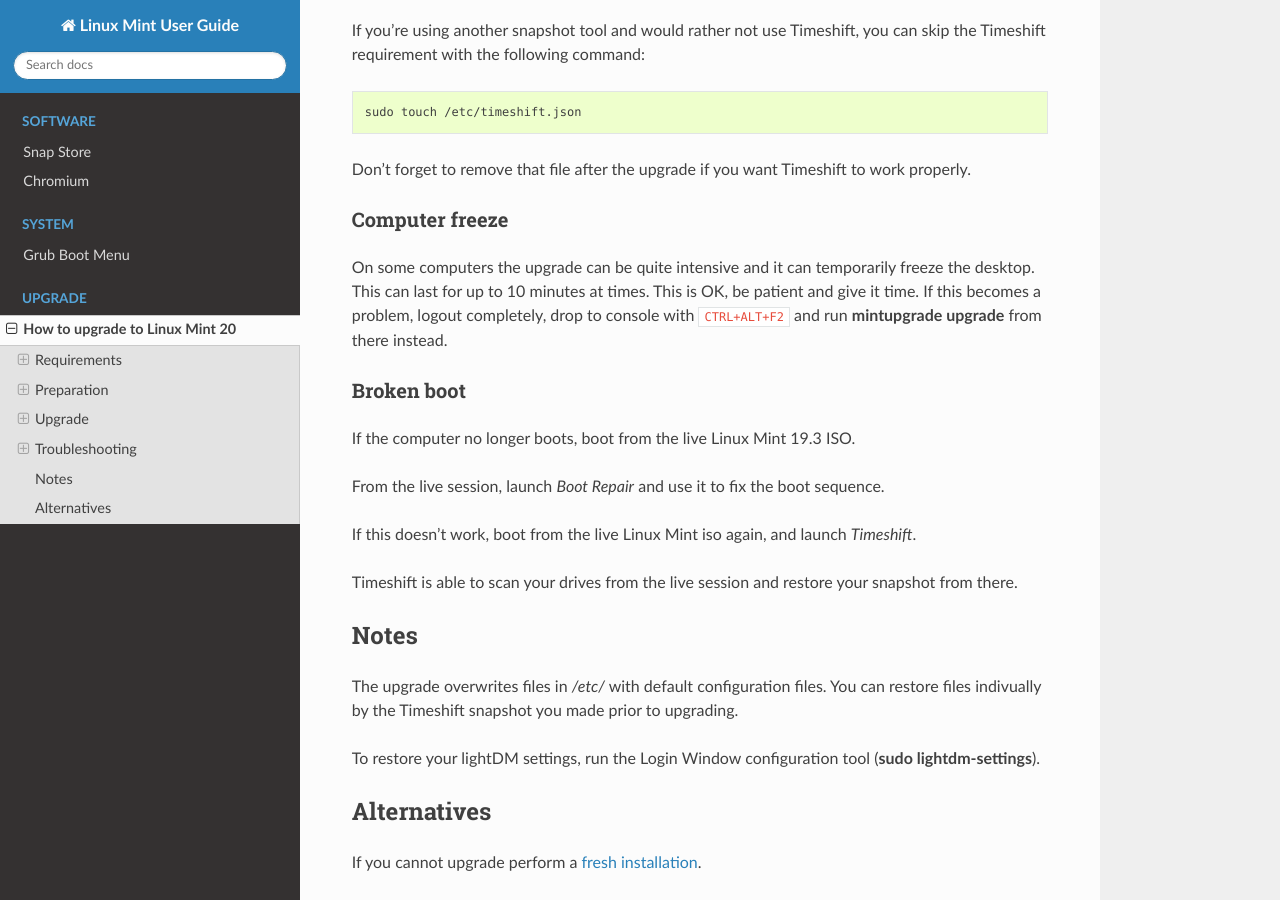
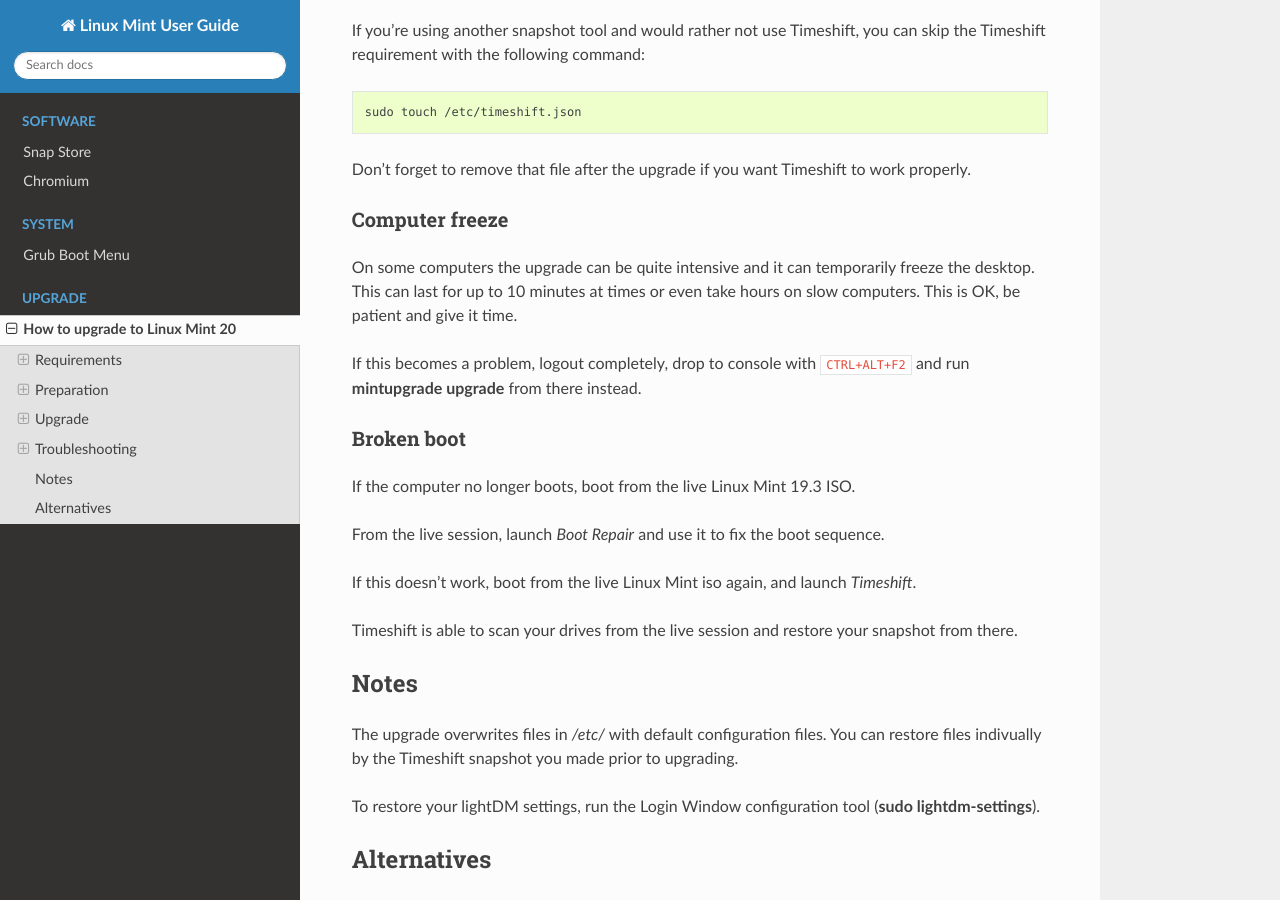
Before and after one commit to linuxmint/doc-user-guide, a Sphinx documentation site: the page built from docs/upgrade20.rst, in a window 1280 px wide and 900 px high, scrolled down 5518 px. Built offline with Sphinx 7.4.7 and the Read the Docs theme 2.0.0, drawn with Linux system fonts in a browser that asks for light colours.

Commit message:
Rephrase computer freeze section

```diff
--- a/docs/upgrade20.rst
+++ b/docs/upgrade20.rst
@@ -195,7 +195,9 @@
 Computer freeze
 ---------------
 
-On some computers the upgrade can be quite intensive and it can temporarily freeze the desktop. This can last for up to 10 minutes at times. This is OK, be patient and give it time. If this becomes a problem, logout completely, drop to console with ``CTRL+ALT+F2`` and run :command:`mintupgrade upgrade` from there instead.
+On some computers the upgrade can be quite intensive and it can temporarily freeze the desktop. This can last for up to 10 minutes at times or even take hours on slow computers. This is OK, be patient and give it time.
+
+If this becomes a problem, logout completely, drop to console with ``CTRL+ALT+F2`` and run :command:`mintupgrade upgrade` from there instead.
 
 Broken boot
 -----------
```
